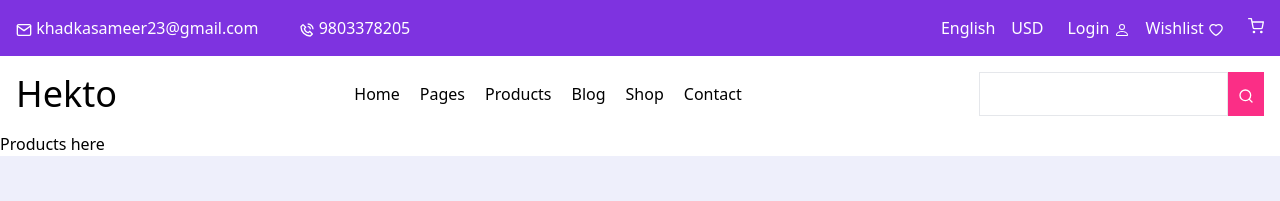
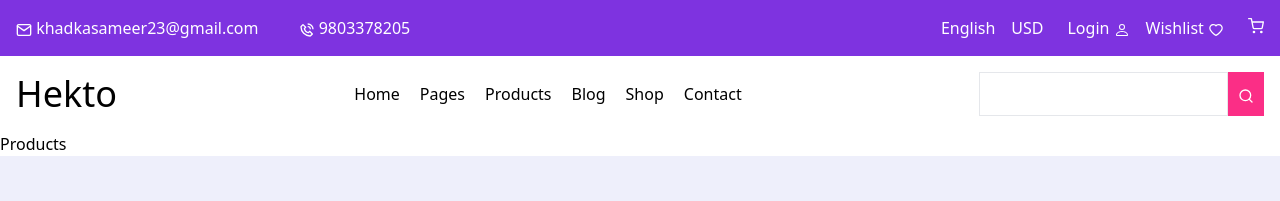
Before and after one commit to sameer-se/next-ecommerce, a Next.js app: page /products in a window 1280 px wide. Shown: the top 201 px of the page. Built offline with nearby package versions, Linux system fonts and the light colour scheme.

Commit message:
tranding products

```diff
--- a/src/pages/products.jsx
+++ b/src/pages/products.jsx
@@ -1,7 +1,7 @@
 export default function Products() {
     return(
         <div>
-            <h1>Products here</h1>
+            <h1>Products</h1>
         </div>
     )
 }
--- a/src/pages/shop.jsx
+++ b/src/pages/shop.jsx
@@ -1,7 +1,7 @@
 export default function Shop() {
     return(
         <div>
-            <h1>Shop here</h1>
+            <h1>Shop</h1>
         </div>
     )
 }
```
